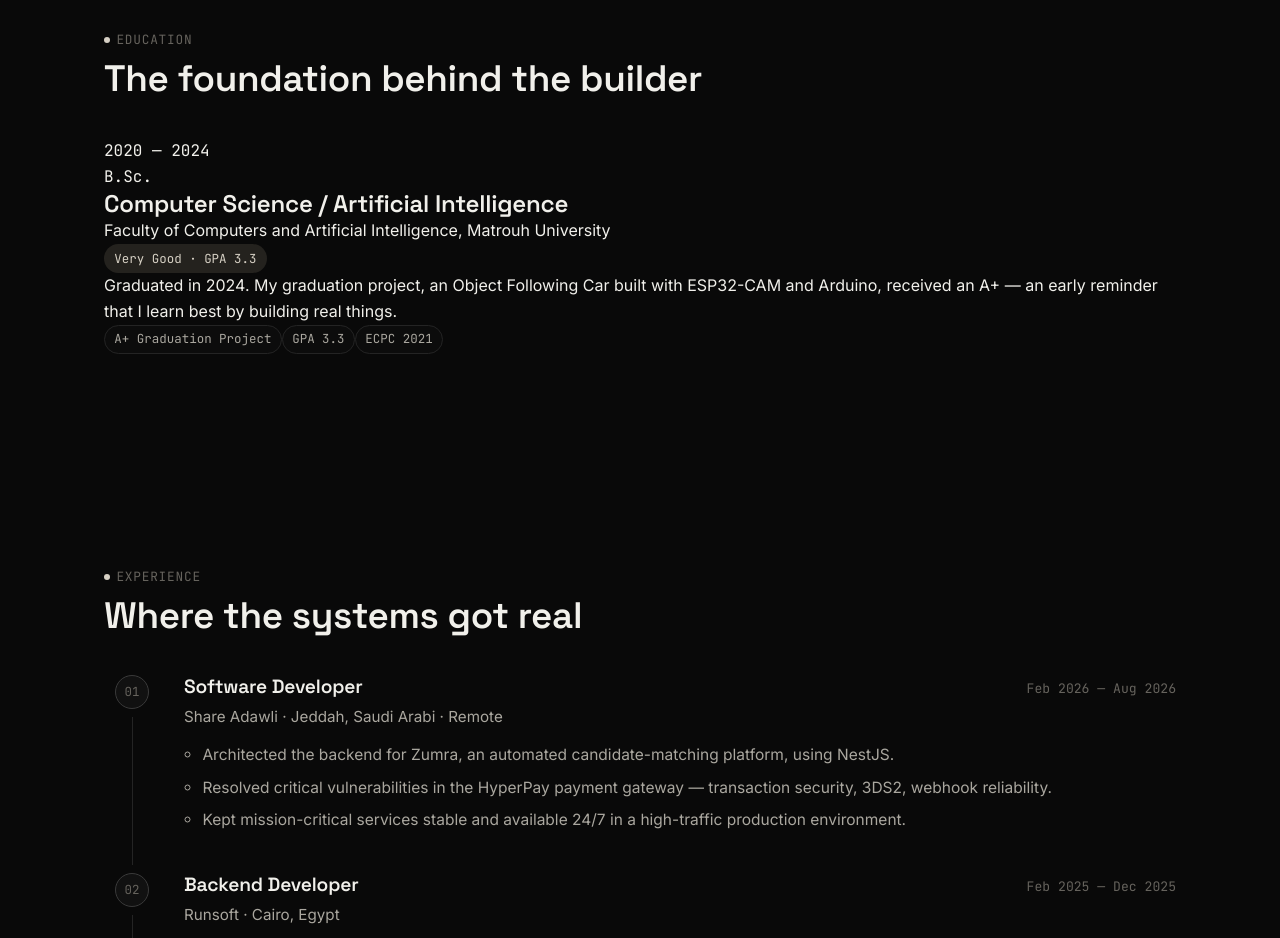
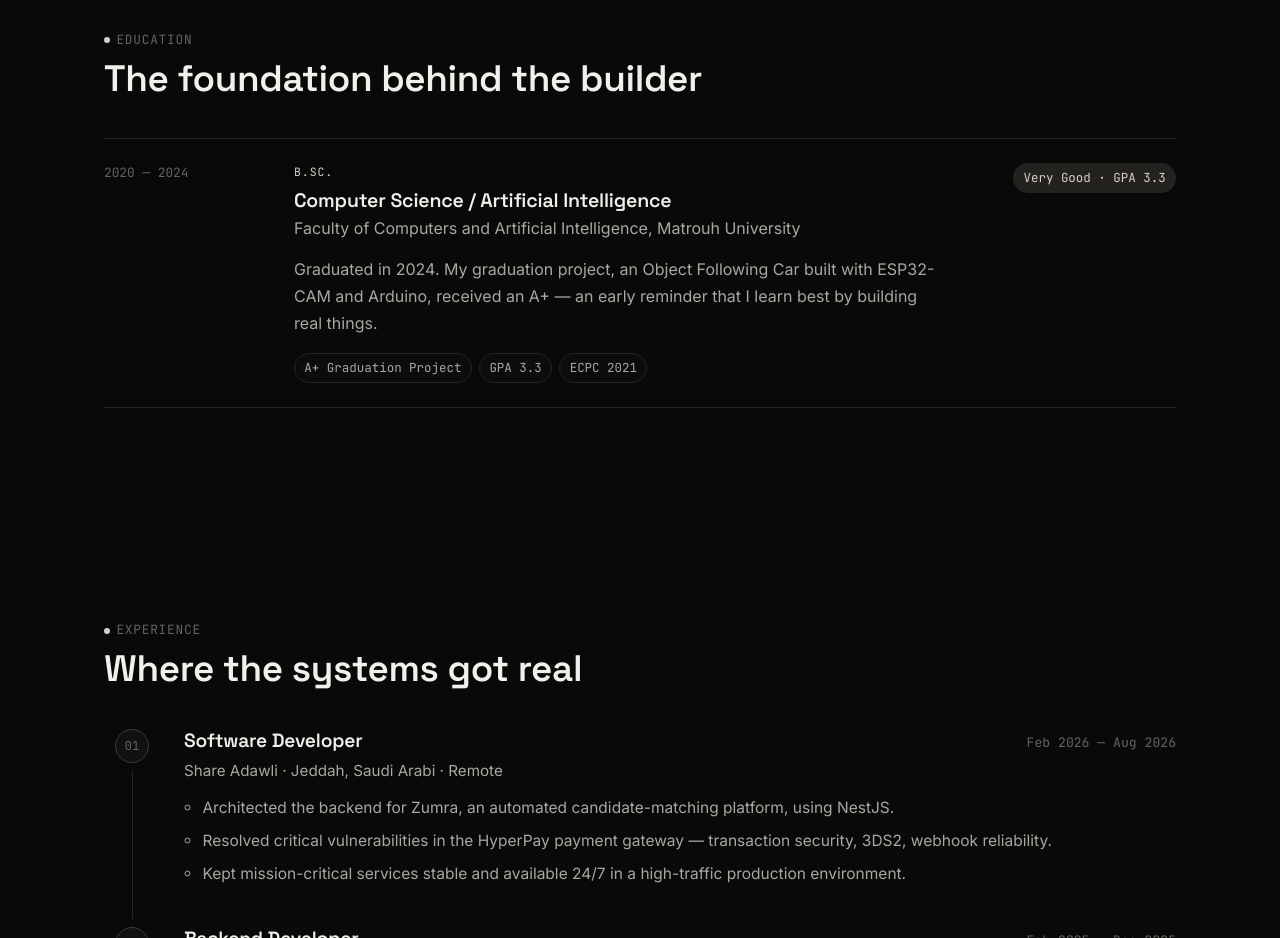
Before and after one commit to salmahmed6/salma-portfolio, a React (Vite) app: page / in a window 1280 px wide. Shown: the part 1320-2258 px from the top of the page. Built offline with nearby package versions, Linux system fonts and the light colour scheme.

Commit message:
Style education and theme details

```diff
--- a/src/index.css
+++ b/src/index.css
@@ -579,3 +579,20 @@ button:focus-visible {
 :root[data-theme='dark'] { --bg:#090909; --surface:#111111; --surface-sunken:#0c0c0c; --border:#242424; --border-strong:#3a3a3a; --ink:#f1f0eb; --ink-soft:#aaa79f; --ink-faint:#66635d; --accent:#151515; --accent-ink:#d6d0c4; --accent-tint:#24221e; --status:#75d69b; --status-tint:#102219; --signal:#e0ad60; --signal-tint:#261d0f; --code-bg:#050505; --code-ink:#e5e1d7; --code-accent:#c9bda9; --code-status:#75d69b; --code-faint:#8d887e; color-scheme:dark; }
 html,body{background:var(--bg);color:var(--ink);transition:background .25s ease,color .25s ease}
 body::before{content:'';position:fixed;inset:0;pointer-events:none;opacity:.22;background-image:radial-gradient(rgba(255,255,255,.08) .6px,transparent .6px);background-size:5px 5px;mix-blend-mode:soft-light;z-index:-1}
+
+
+/* Education + personal visual language */
+.education__head{margin-bottom:var(--space-4)}
+.education__grid{display:flex;flex-direction:column;border-top:1px solid var(--border)}
+.education__card{display:grid;grid-template-columns:150px 1fr;gap:var(--space-4);padding-block:1.5rem;border-bottom:1px solid var(--border)}
+.education__year{color:var(--ink-faint);font-size:.8rem}
+.education__top{display:flex;justify-content:space-between;gap:1rem;align-items:flex-start}
+.education__type{display:block;color:var(--accent-ink);font-size:.72rem;letter-spacing:.08em;text-transform:uppercase;margin-bottom:.45rem}
+.education__top h3{font-size:1.22rem;margin-bottom:.25rem}
+.education__institution,.education__details{color:var(--ink-soft)}
+.education__details{max-width:64ch;margin-top:.85rem;line-height:1.7}
+.education__tags{display:flex;flex-wrap:wrap;gap:.45rem;margin-top:1rem}
+@media(max-width:700px){.education__card{grid-template-columns:1fr;gap:.65rem}.education__top{flex-direction:column}.education__grade{align-self:flex-start}}
+
+:root[data-theme='light'] .nav__panel{background:rgba(245,242,235,.97)}
+:root[data-theme='dark'] .nav__panel{background:rgba(9,9,9,.97)}
```
